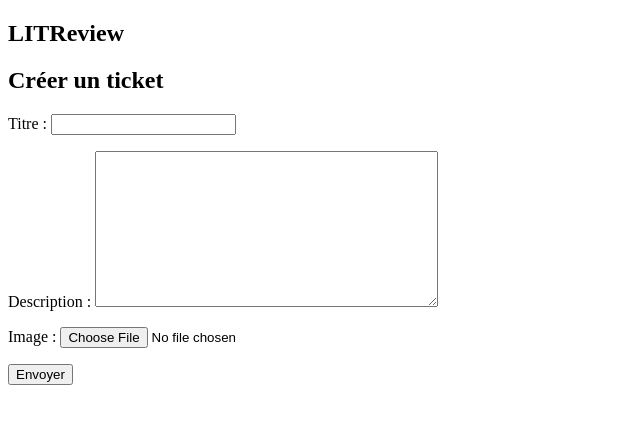
After one commit to Bimarsto/LITReview, a Django app: page /tickets/add/ in a window 1280 px wide. The commit adds this page. Shown: the top 424 px of the page, without its empty margins (0-640 px from the left). Run offline with Django 4.2, Linux system fonts and the light colour scheme.

Commit message:
Initial contributions views

```diff
--- a/LITReview/LITReview/urls.py
+++ b/LITReview/LITReview/urls.py
@@ -17,11 +17,17 @@ from django.contrib import admin
 from django.urls import path
 from authentication.views import signup, login_page, logout_page
 from follows.views import index
+from contributions.views import flux, add_ticket, edit_ticket, add_review_without_ticket, add_review_from_ticket
 
 urlpatterns = [
     path('admin/', admin.site.urls),
-    path('', login_page, name="login"),
-    path('signup/', signup, name="signup"),
-    path('logout/', logout_page, name="logout"),
-    path('follows/', index, name="follows"),
+    path('', flux, name='index'),
+    path('login/', login_page, name='login'),
+    path('signup/', signup, name='signup'),
+    path('logout/', logout_page, name='logout'),
+    path('follows/', index, name='follows'),
+    path('tickets/add/', add_ticket, name='add_ticket'),
+    path('tickets/edit/<int:ticket_id>/', edit_ticket, name='edit_ticket'),
+    path('reviews/add/', add_review_without_ticket, name='add_review_without_ticket'),
+    path('reviews/<int:ticket_id>/add', add_review_from_ticket, name='add_review_from_ticket'),
 ]
--- a/LITReview/contributions/forms.py
+++ b/LITReview/contributions/forms.py
@@ -0,0 +1,20 @@
+from django.forms import ModelForm, RadioSelect, Select, forms
+from contributions.models import Ticket, Review
+
+
+class TicketForm(ModelForm):
+    class Meta:
+        model = Ticket
+        fields = ['title', 'description', 'image']
+        labels = {'title': 'Titre',
+                  }
+
+
+class ReviewForm(ModelForm):
+    class Meta:
+        model = Review
+        fields = ['headline', 'rating', 'body']
+        labels = {'headline': 'Titre',
+                  'rating': 'Note',
+                  'body': 'Commentaire',
+                  }
--- a/LITReview/contributions/models.py
+++ b/LITReview/contributions/models.py
@@ -1,6 +1,7 @@
 from django.conf import settings
 from django.core.validators import MinValueValidator, MaxValueValidator
 from django.db import models
+from django.urls import reverse
 
 
 class Ticket(models.Model):
@@ -13,6 +14,9 @@ class Ticket(models.Model):
     def __str__(self):
         return f"{self.title}"
 
+    def get_absolute_url(self):
+        return reverse('edit_ticket', kwargs={'id': self.id})
+
 
 class Review(models.Model):
     ticket = models.ForeignKey(to=Ticket, on_delete=models.CASCADE)
@@ -21,3 +25,6 @@ class Review(models.Model):
     headline = models.fields.CharField(max_length=128)
     body = models.fields.TextField(max_length=8192, blank=True)
     time_created = models.DateTimeField(auto_now_add=True)
+
+    def __str__(self):
+        return f"{self.headline}"
--- /dev/null
+++ b/LITReview/contributions/templates/contributions/ticket.html
@@ -0,0 +1,12 @@
+{% extends 'base.html' %}
+
+{% block content %}
+    <div>
+        <h2>{{ page_title }}</h2>
+        <form method="post" enctype="multipart/form-data">
+            {% csrf_token %}
+            {{ form.as_p }}
+            <input type="submit" value="Envoyer">
+        </form>
+    </div>
+{% endblock %}
--- a/LITReview/contributions/views.py
+++ b/LITReview/contributions/views.py
@@ -1,3 +1,100 @@
-from django.shortcuts import render
+from itertools import chain
+from django.http import HttpResponse
+from django.shortcuts import render, redirect, get_object_or_404
+from django.db.models import CharField, Value
+from .forms import TicketForm, ReviewForm
+from .models import Ticket, Review
+from follows.models import UserFollows
 
-# Create your views here.
+
+def add_ticket(request):
+    form = TicketForm()
+    if request.method == 'POST':
+        form = TicketForm(request.POST, request.FILES)
+        if form.is_valid():
+            ticket = form.save(commit=False)
+            ticket.user = request.user
+            ticket.save()
+            return HttpResponse('<h2>Ticket créer!</h2>')
+    return render(request,
+                  'contributions/ticket.html',
+                  {'form': form,
+                   'page_title': 'Créer un ticket',
+                   })
+
+
+def edit_ticket(request, ticket_id):
+    ticket = get_object_or_404(Ticket, id=ticket_id)
+    form = TicketForm(instance=ticket)
+    if request.method == 'POST':
+        form = TicketForm(request.POST, instance=ticket)
+        if form.is_valid():
+            form.save()
+            return redirect('index')
+    return render(request,
+                  'contributions/ticket.html',
+                  {'form': form,
+                   'page_title': 'Modifier votre ticket',
+                   })
+
+
+def add_review_without_ticket(request):
+    user = request.user
+    ticket_form = TicketForm()
+    review_form = ReviewForm()
+    if request.method == 'POST':
+        ticket_form = TicketForm(request.POST, request.FILES)
+        review_form = ReviewForm(request.POST)
+        if all([ticket_form.is_valid(), review_form.is_valid()]):
+            ticket = ticket_form.save(commit=False)
+            ticket.user = user
+            ticket.save()
+            review = review_form.save(commit=False)
+            review.user = user
+            review.ticket = get_object_or_404(Ticket, id=ticket.id)
+            review.save()
+        else:
+            return redirect('add_review_without_ticket')
+        return redirect('index')
+    return render(request,
+                  'contributions/add_review_without_ticket.html',
+                  {'ticket_form': ticket_form,
+                   'review_form': review_form,
+                   })
+
+
+def add_review_from_ticket(request, ticket_id):
+    ticket = get_object_or_404(Ticket, id=ticket_id)
+    review_form = ReviewForm()
+    if request.method == 'POST':
+        review_form = ReviewForm(request.POST)
+        if review_form.is_valid():
+            form = review_form.save(commit=False)
+            form.user = request.user
+            form.save()
+        return redirect('index')
+    return render(request,
+                  'contributions/add_review_from_ticket.html',
+                  {'ticket': ticket,
+                   'review_form': review_form,
+                   })
+
+def get_users_reviews(user):
+    user_reviews = Review.objects.all()
+    return user_reviews
+
+
+def get_users_tickets(user):
+    user_tickets = Ticket.objects.all()
+    return user_tickets
+
+
+def flux(request):
+    reviews = get_users_reviews(request.user)
+    reviews = reviews.annotate(content_type=Value('REVIEW', CharField()))
+    tickets = get_users_tickets(request.user)
+    tickets = tickets.annotate(content_type=Value('TICKET', CharField()))
+    posts = sorted(chain(tickets, reviews),
+                   key=lambda post: post.time_created,
+                   reverse=True)
+    return render(request, 'contributions/index.html', {'posts': posts})
--- a/LITReview/templates/base.html
+++ b/LITReview/templates/base.html
@@ -10,7 +10,7 @@
         {% if user.is_authenticated %}
             <p>Vous êtes connecté en tant que {{ request.user }}.</p>
             <ul>
-                <li><a href="">Flux</a></li>
+                <li><a href="{% url 'index' %}">Flux</a></li>
                 <li><a href="">Posts</a></li>
                 <li><a href="{% url 'follows' %}">Abonnements</a></li>
                 <li><a href="{% url 'logout' %}">Se déconnecter</a></li>
```
Also changed, not shown: LITReview/contributions/templates/contributions/add_review_from_ticket.html (added, +25 -0 lines), LITReview/contributions/templates/contributions/add_review_without_ticket.html (added, +19 -0 lines), LITReview/contributions/templates/contributions/index.html (added, +21 -0 lines).
